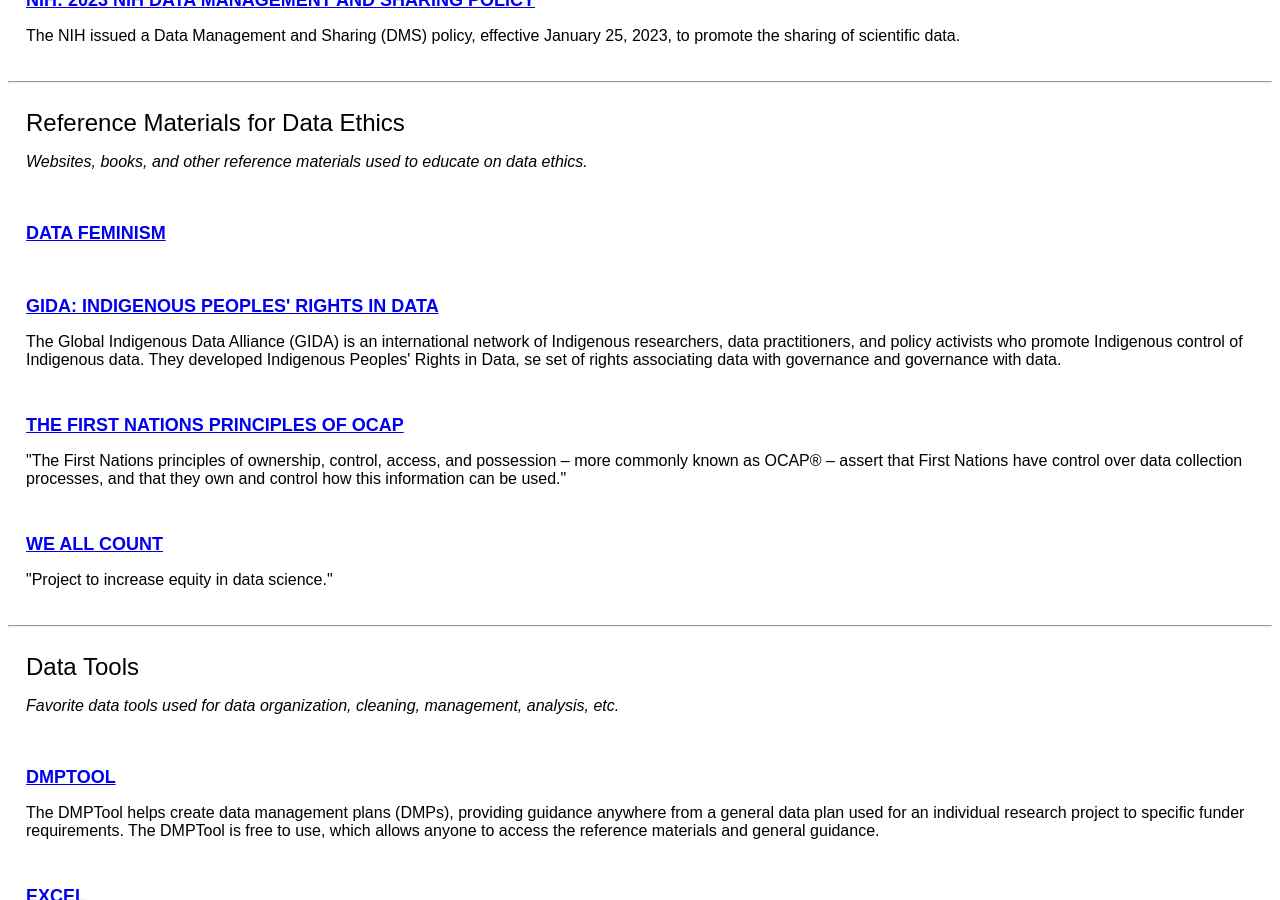
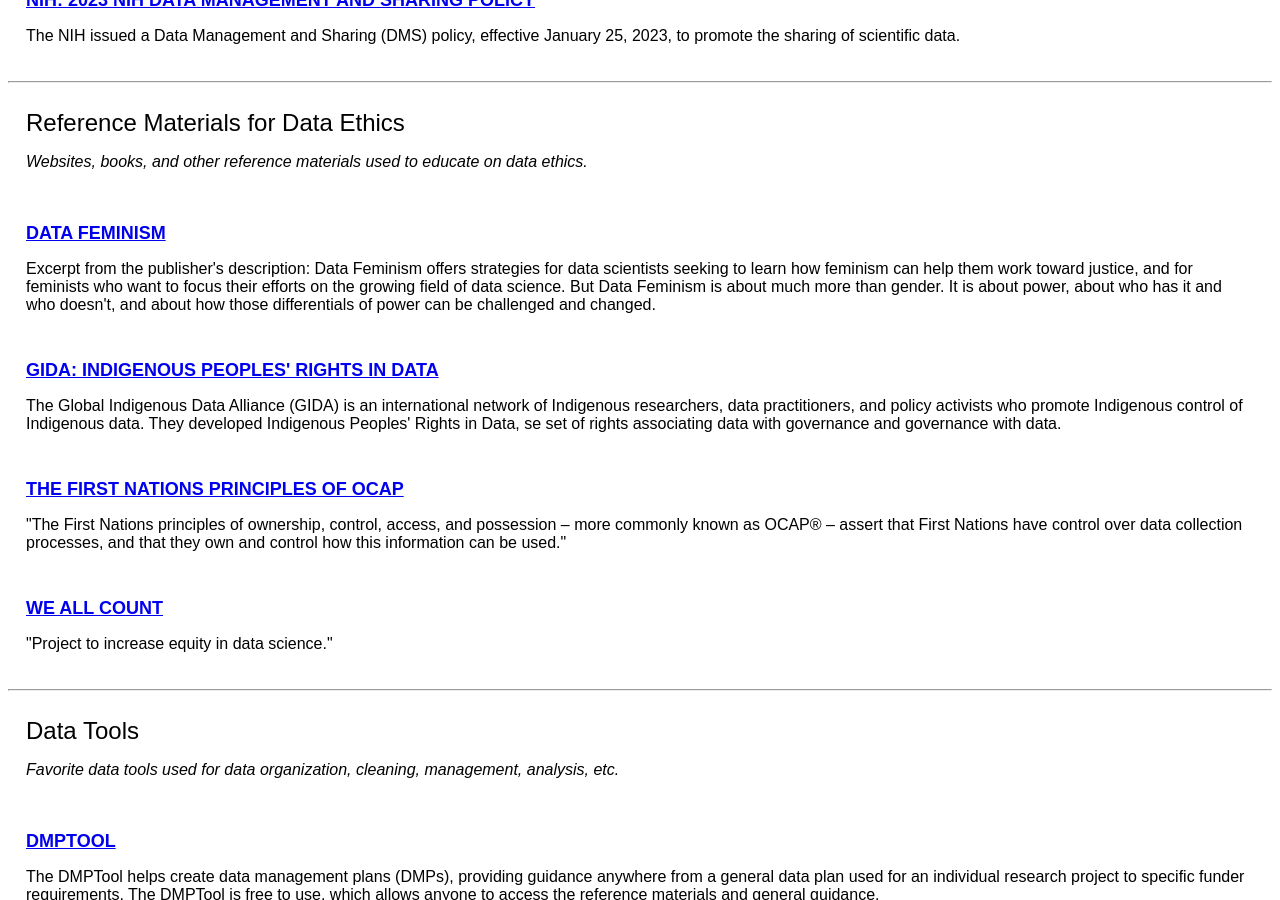
Before and after one commit to kekoziar/rdap-erc, a Jekyll site: the page built from _pages/hub-expandible-list.html, in a window 1280 px wide and 900 px high, scrolled down 3171 px. Built offline with Jekyll 4.4.1, drawn with Linux system fonts in a browser that asks for light colours.

Commit message:
update data feminism description

```diff
--- a/_data/hub-resources.yml
+++ b/_data/hub-resources.yml
@@ -76,7 +76,7 @@
 
 - resource: Data Feminism
   url: https://data-feminism.mitpress.mit.edu/
-  description:
+  description: "Excerpt from the publisher's description: Data Feminism offers strategies for data scientists seeking to learn how feminism can help them work toward justice, and for feminists who want to focus their efforts on the growing field of data science. But Data Feminism is about much more than gender. It is about power, about who has it and who doesn't, and about how those differentials of power can be challenged and changed."
   cat: [
   {type:  ethics }
    ]
```
